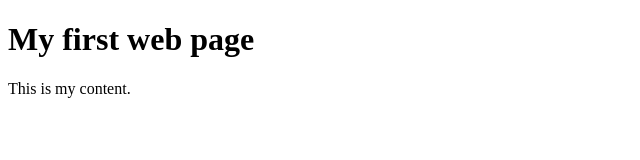
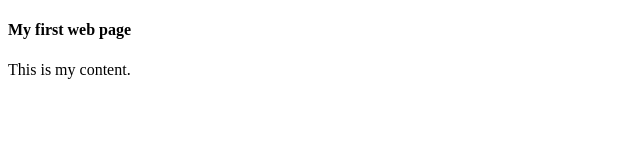
Before and after one commit to kittinweb/pull_request, a plain HTML site: page index.html in a window 1280 px wide. Shown: the whole page, without its empty margins (0-640 px from the left). Drawn offline with Linux system fonts and the light colour scheme.

Commit message:
Changed to h4

```diff
--- a/index.html
+++ b/index.html
@@ -6,7 +6,7 @@
   <title>My first web page</title>
 </head>
 <body>
-  <h1>My first web page</h1>
+  <h4>My first web page</h4>
   <div>
     This is my content.
   </div>
```
